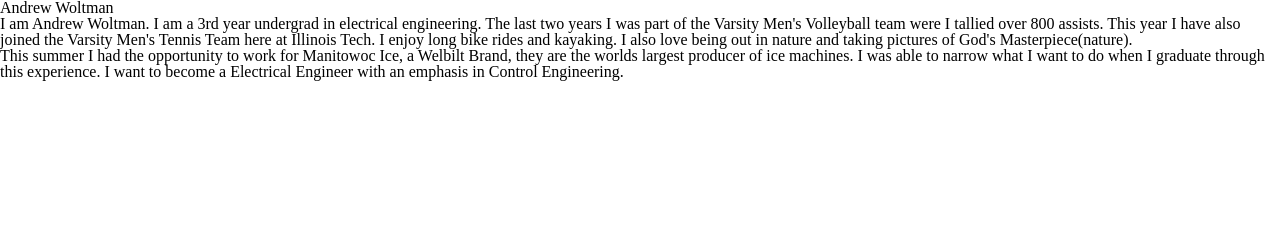
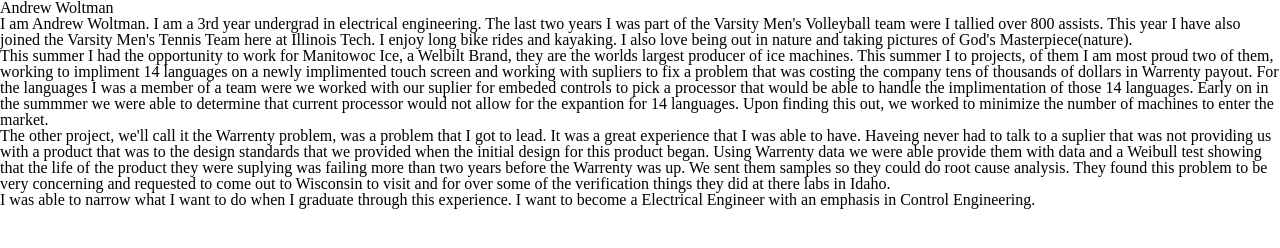
Before and after one commit to awoltman/firstwebsite, a plain HTML site: page index.html in a window 1280 px wide. Drawn offline with Linux system fonts and the light colour scheme.

Commit message:
Added the new text from the copy.txt file

```diff
--- a/index.html
+++ b/index.html
@@ -17,7 +17,29 @@
     </p>
     <p>
   This summer I had the opportunity to work for Manitowoc Ice, a Welbilt Brand, they are
-  the worlds largest producer of ice machines. I was able to narrow what I want to do when
+  the worlds largest producer of ice machines. This summer I to projects, of them I am
+  most proud two of them, working to impliment 14 languages on a newly implimented touch
+  screen and working with supliers to fix a problem that was costing the company tens of
+  thousands of dollars in Warrenty payout. For the languages I was a member of a team
+  were we worked with our suplier for embeded controls to pick a processor that would be
+  able to handle the implimentation of those 14 languages. Early on in the summmer we
+  were able to determine that current processor would not allow for the expantion for 14
+  languages. Upon finding this out, we worked to minimize the number of machines to enter
+  the market.
+      </p>
+    <p>
+  The other project, we'll call it the Warrenty problem, was a problem that I got to lead.
+  It was a great experience that I was able to have. Haveing never had to talk to a
+  suplier that was not providing us with a product that was to the design standards that we
+  provided when the initial design for this product began. Using Warrenty data we were able
+  provide them with data and a Weibull test showing that the life of the product they were
+  suplying was failing more than two years before the Warrenty was up. We sent them samples
+  so they could do root cause analysis. They found this problem to be very concerning and
+  requested to come out to Wisconsin to visit and for over some of the verification things
+  they did at there labs in Idaho.
+      </p>
+    <p>
+  I was able to narrow what I want to do when
   I graduate through this experience. I want to become a Electrical Engineer with an
   emphasis in Control Engineering.
       </p>
```
